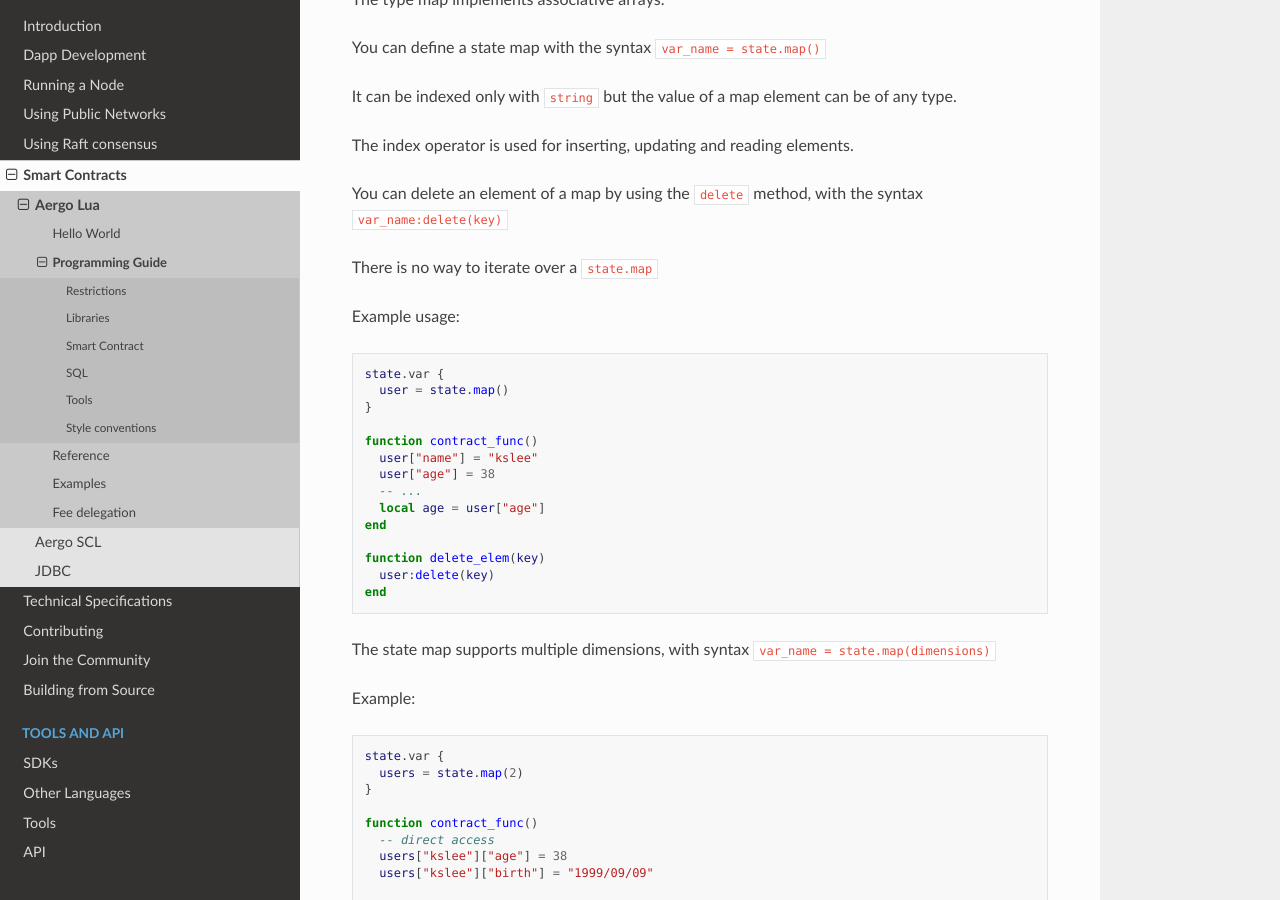
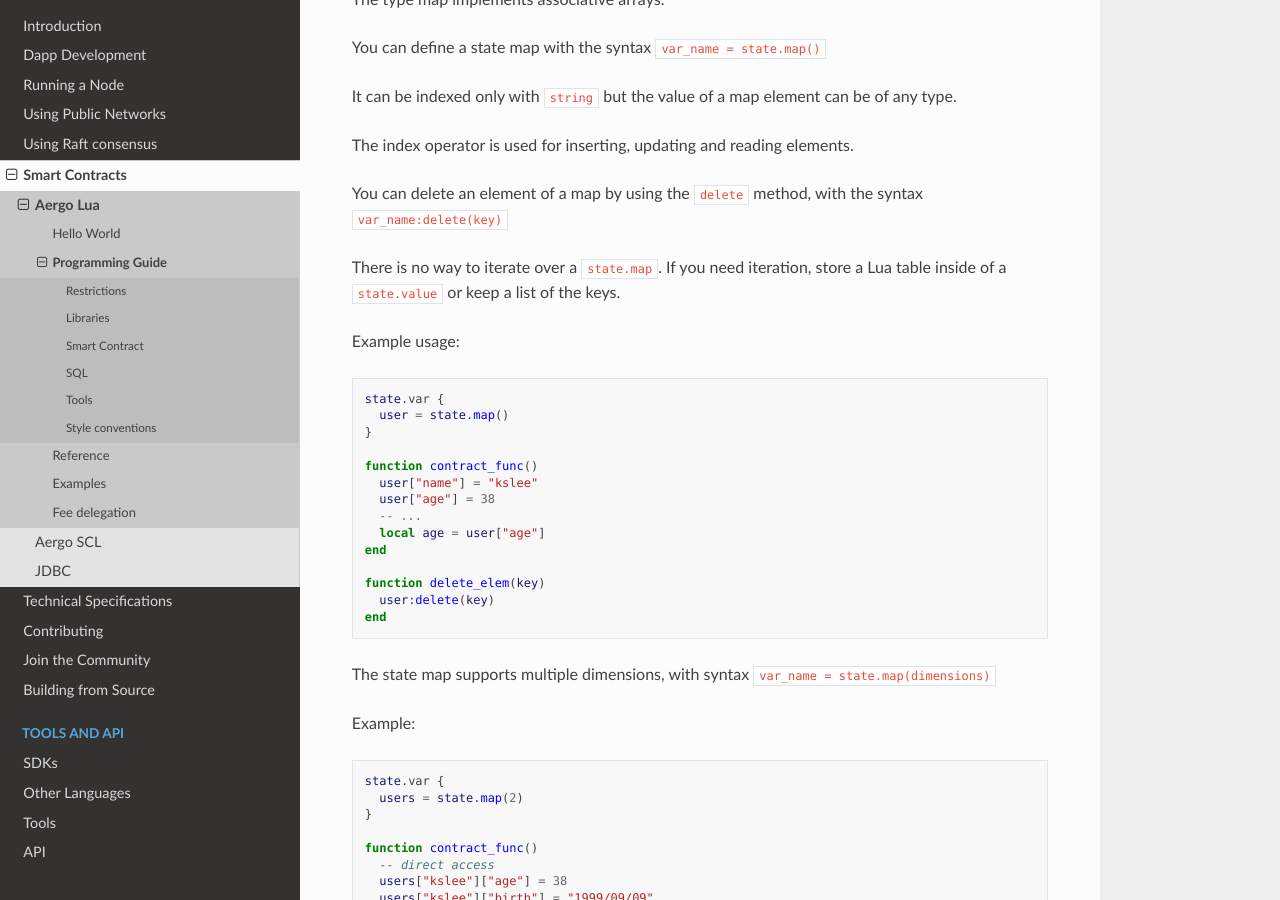
Before and after one commit to aergoio/guide, a Sphinx documentation site: the page built from source/smart-contracts/lua/guide.md, in a window 1280 px wide and 900 px high, scrolled down 3111 px. Built offline with Sphinx 7.4.7 and the Read the Docs theme 2.0.0, drawn with Linux system fonts in a browser that asks for light colours.

Commit message:
guide.md: add tip for iterating maps

```diff
--- a/source/smart-contracts/lua/guide.md
+++ b/source/smart-contracts/lua/guide.md
@@ -138,7 +138,8 @@ The index operator is used for inserting, updating and reading elements.
 
 You can delete an element of a map by using the `delete` method, with the syntax `var_name:delete(key)`
 
-There is no way to iterate over a `state.map`
+There is no way to iterate over a `state.map`. If you need iteration, store a Lua table inside of
+a `state.value` or keep a list of the keys.
 
 Example usage:
 
```
